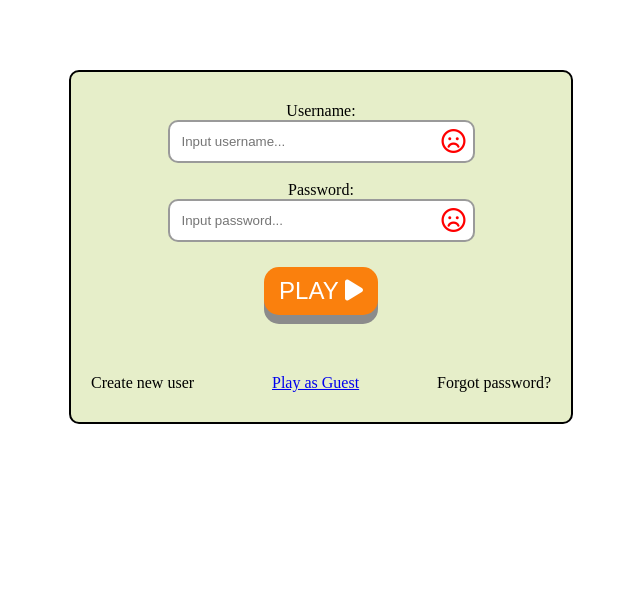
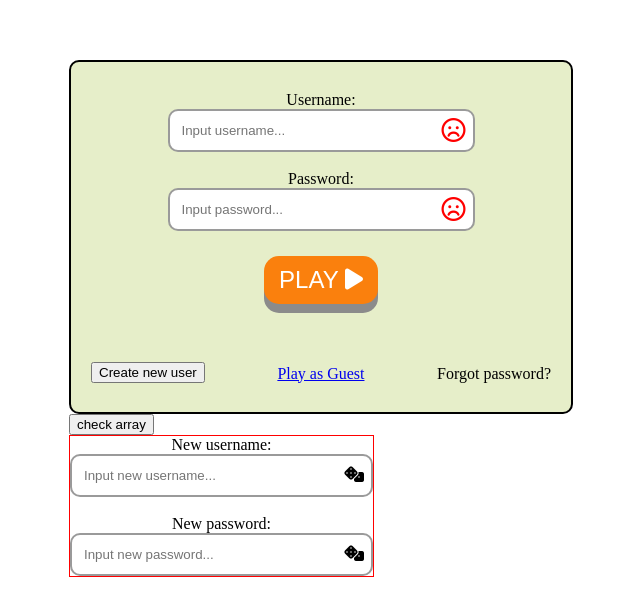
Before and after one commit to TomLindblad/group-project-js, a React (Vite) app: page / in a window 1280 px wide. Shown: the part 161-776 px from the top of the page, without its empty margins (319-959 px from the left). Built offline with nearby package versions, Linux system fonts and the light colour scheme.

Commit message:
made the smilys turn red/green

```diff
--- a/src/pages/startpage.jsx
+++ b/src/pages/startpage.jsx
@@ -2,7 +2,6 @@ import { Link } from "react-router-dom";
 import { useState } from "react";
 import { useNavigate } from 'react-router-dom';
 import '../startpage.css';
-
 
 function Startpage(){
 
@@ -12,32 +11,75 @@ function Startpage(){
     };
 
     // created users-array.
-    const users = [
+    let usersArray = [
         {username: 'admin', password: 'password'},
         {username: 'discodevil69', password: '1234'},
-        {username: '1337_assblaster', password: 'asdf'}]
+        {username: '1337_assblaster', password: 'asdf'}];
 
+    const [newUsersArray, setNewUsersArray] = useState(usersArray);
+
+    // Input for SIGN IN.
     const [userInput, setUserInput] = useState();
     const [passInput, setPassInput] = useState();
 
-    //////////////////// Shizzle to make the smileyface SMILE when username is OK and password is OK.//////////////
-    // will fix. Maybe. Maybe not.
+    // Input for NEW USER.
+    const [newUserInput, setNewUserInput] = useState("");
+    const [newPassInput, setNewPassInput] = useState("");
 
-    let usernameOk = false;
-    let passwordOk = false;
+    //Stuff for making Smileys turn green/red:
+    let [usernameOk, setUsernameOk] = useState(false);
+    let [passwordOk, setPasswordOk] = useState(false);
 
-    let smileyclass = 'input-face fa-regular ';
-    smileyclass += usernameOk === true ? 'fa-face-smile' : 'fa-face-frown';
+    let smileyuser = 'input-face fa-regular ';
+    smileyuser += usernameOk === true ? 'fa-face-smile' : 'fa-face-frown';
 
-    ////////////////////////////////////////////////////////////////////////////////////////////////////////////////
+    let smileypass = 'input-face fa-regular ';
+    smileypass += passwordOk === true ? 'fa-face-smile' : 'fa-face-frown';
+
+    function checkInput(input){
+        setUserInput(input);
+        console.log(input);
+
+        if (newUsersArray.find(e => e.username === input)){
+            setUsernameOk(true);
+        }
+
+        else{
+            setUsernameOk(false);
+            setPasswordOk(!true);
+        }
+    }
+
+    function checkPassInput(input){
+        setPassInput(input);
+        console.log(input);
+
+        if (newUsersArray.find(e => e.username === userInput)){
+
+            const isUser = (newUsersArray.find(e => e.username === userInput));
+            let password = isUser.password;
+
+            if(password === input){
+                setPasswordOk(true);
+            }
+
+            else{
+                setPasswordOk(!true);
+            }
+        }
+
+        else{
+            setPasswordOk(!true);
+        }
+    }
 
     function checkSignin(){
 
         let username = "username";
         let password = "password";
 
-        if (users.find(e => e.username === userInput)){
-            const isUser = (users.find(e => e.username === userInput));
+        if (newUsersArray.find(e => e.username === userInput)){
+            const isUser = (newUsersArray.find(e => e.username === userInput));
 
             username = isUser.username;
             password = isUser.password;
@@ -52,13 +94,79 @@ function Startpage(){
         else {alert(`${userInput} is not a username.`)}
     }
 
-    function createUser(){
-            // HERE IS A FUNCTION TO MAKE A NEW USER. Push username + password to users-array.
+    function createNewUser(){ // FUNCTION FOR CREATING A NEW USER!
+
+        const nameTaken = newUsersArray.some(e => e.username === newUserInput)
+
+        if (!nameTaken){//Checks if username is not used.
+            const newUser = {username: newUserInput,
+                             password: newPassInput};
+
+            if (newUser.password === undefined || newUser.password === ""){
+                alert("Choose a password.")
+            }
+
+            else {
+            setNewUsersArray(newUsersArray => [...newUsersArray, newUser]);
+            setNewPassInput("");
+            setNewUserInput("");
+            }
+        }
+
+        else{alert("Username is not available. Choose another one.")}
+
+    }
+
+    function openCreateUserTab(){}      // SHOW THE NEW USER INPUTS
+
+    function openForgotPasswordTab(){}  // SHOW THE FORGOT PASSWORD INPUT
+
+    async function randomPassword(){ //ADD RANDOM PASSWORD
+
+        try{
+            const response = await fetch(`https://api.genratr.com/?length=6&uppercase&lowercase&special&numbers`);
+
+            if(!response.ok){
+                throw new Error("Could not fetch resource");
+            }
+
+            const data = await response.json();
+            setNewPassInput(data.password);
+        }
+
+        catch(error){
+            console.error(error);
+        }
+    }
+
+    async function generateRandomUsername(){ //ADD RANDOM USERNAME
+
+        try{
+            const response = await fetch(`https://usernameapiv1.vercel.app/api/random-usernames`);
+
+            if(!response.ok){
+                throw new Error("Could not fetch resource");
+            }
+
+            const data = await response.json();
+            setNewUserInput(data.usernames[0]);
+        }
+
+        catch(error){
+            console.error(error);
+        }
+    }
+
+    function checkarray(){
+        console.log(usersArray);
+        console.log(newUsersArray);
+        console.log(usernameOk);
     }
 
     return(
         <>
-            <form className="login-container">
+            <div className="login-container">
+                <form >
                     <div className="inputs-container">
                         <label htmlFor="username">Username:</label>
                         <div className="input-bar">
@@ -69,7 +177,7 @@ function Startpage(){
                                 placeholder="Input username..."
                                 name="username"
                                 required
-                        onChange={(e) => setUserInput(e.target.value)}></input><i className={smileyclass}></i>
+                                onChange={(e) => checkInput(e.target.value)}></input><i className={smileyuser}></i>
                         </div>
                         <br/>
                         <label htmlFor="password">Password:</label>
@@ -81,17 +189,50 @@ function Startpage(){
                                 placeholder="Input password..."
                                 name="password"
                                 required
-                        onChange={(e) => setPassInput(e.target.value)}></input><i className={smileyclass}></i>
+                                onChange={(e) => checkPassInput(e.target.value)}></input><i className={smileypass}></i>
                         </div>
-                    <button id="login-btn" type="" onClick={checkSignin}>PLAY <i className="fa-solid fa-play"></i></button>
+                        <button id="login-btn" type="submit" onClick={checkSignin}>PLAY <i className="fa-solid fa-play"></i></button>
                     </div>
+                </form>
                 <div className="bottom-container">
-                    <p className="bottom-link">Create new user</p>
+                    <button className="bottom-link" onClick={createNewUser}>Create new user</button>
                     <Link to="/gamepage"><p className="bottom-link">Play as Guest</p></Link>{/*For faster start*/}
                     <p className="bottom-link">Forgot password?</p>
                 </div>
-            </form>
+            </div>
+            <button onClick={checkarray}>check array</button>
 
+            <div className="createNewUserContainer">
+                <div className="inputs-container">
+                    <label htmlFor="new-username">New username:</label>
+                    <div className="input-bar">
+                        <input
+                            className="inputfield"
+                            id="input-new-username"
+                            type="text"
+                            placeholder="Input new username..."
+                            name="new-username"
+                            required
+                            value={newUserInput}
+                            onChange={(e) => setNewUserInput(e.target.value)}>
+                        </input><i className="fa-solid fa-dice" onClick={() => generateRandomUsername()}></i>
+                    </div>
+                    <br/>
+                    <label htmlFor="new-password">New password:</label>
+                    <div className="input-bar">
+                        <input
+                            className="inputfield"
+                            id="input-new-password"
+                            type="text"
+                            placeholder="Input new password..."
+                            name="new-password"
+                            required
+                            value={newPassInput}
+                            onChange={(e) => setNewPassInput(e.target.value)}>
+                        </input><i className="fa-solid fa-dice" onClick={() => randomPassword()}></i>
+                    </div>
+                </div>
+            </div>
         </>
     );
 };
--- a/src/startpage.css
+++ b/src/startpage.css
@@ -93,3 +93,25 @@ body{
   .bottom-link{
     margin: 0 20px;
   }
+
+
+
+
+
+
+
+.createNewUserContainer{
+    border: 1px solid red;
+
+    position: absolute;
+    display: flex;
+}
+
+.fa-dice:hover{
+    color: #666;
+    cursor: grab;
+}
+
+.fa-dice:active{
+    cursor: grabbing;
+}
```
Also changed, not shown: 1 other file (tests, documents, lock files or other folders). Lines whose indentation alone changed are shown as unchanged.
